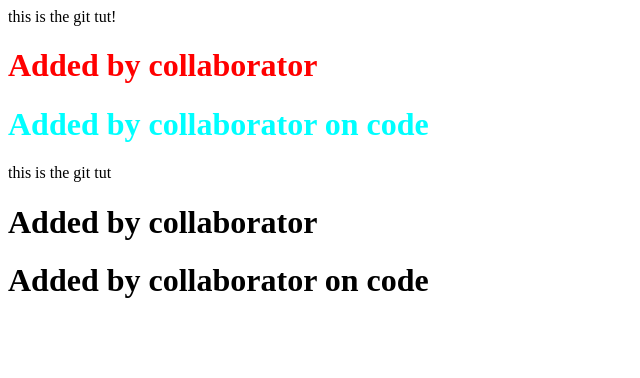
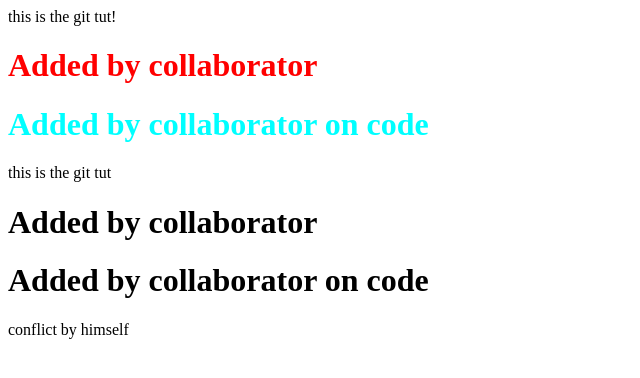
Before and after one commit to Ayala679/test, a plain HTML site: page index.html in a window 1280 px wide. Shown: the whole page, without its empty margins (0-640 px from the left). Drawn offline with Linux system fonts and the light colour scheme.

Commit message:
conflict resolve by himself

```diff
--- a/index.html
+++ b/index.html
@@ -12,5 +12,6 @@
     this is the git tut
     <h1>Added by collaborator</h1>
     <h1>Added by collaborator on code</h1>
+    <p>conflict by himself</p>
 </body>
 </html>
```
